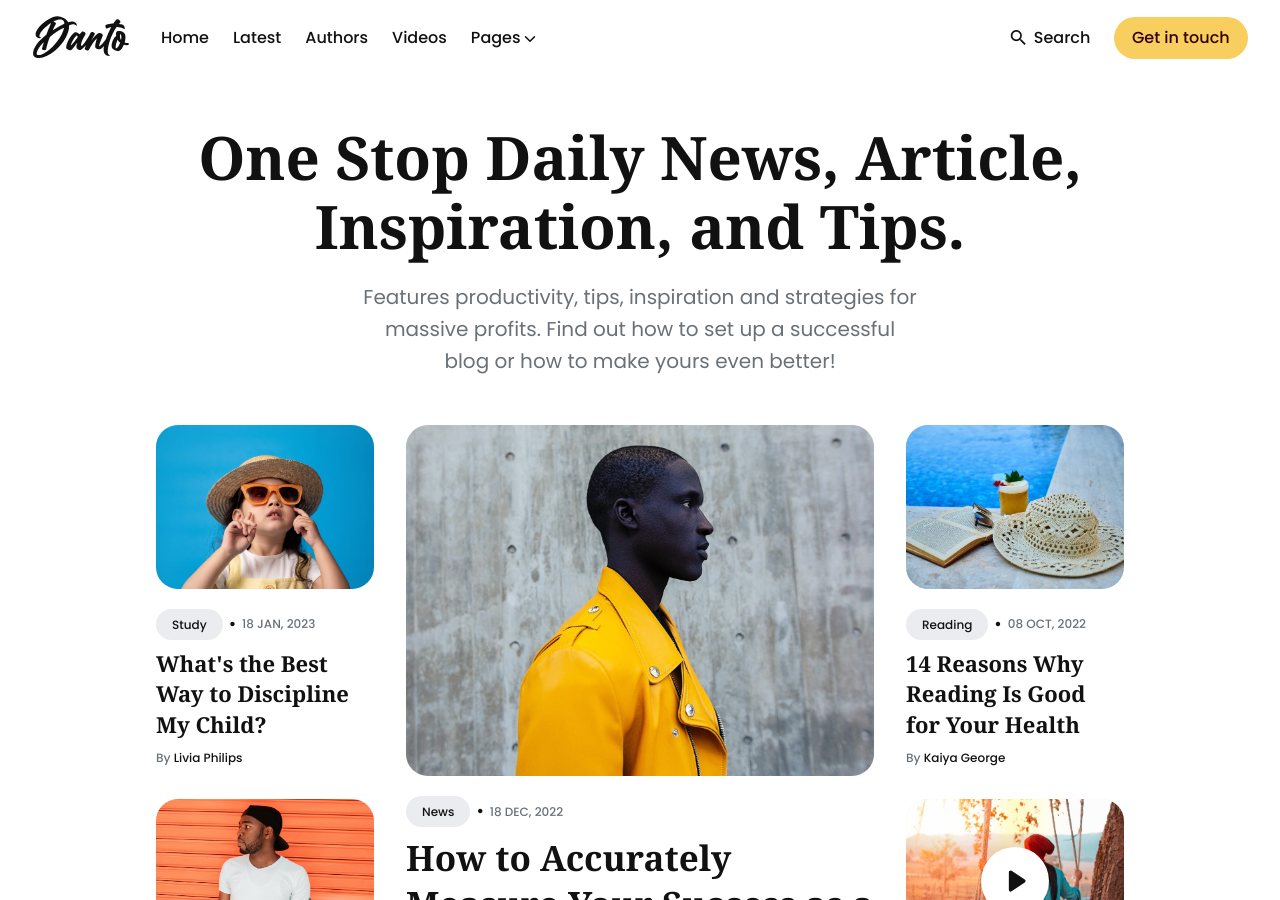
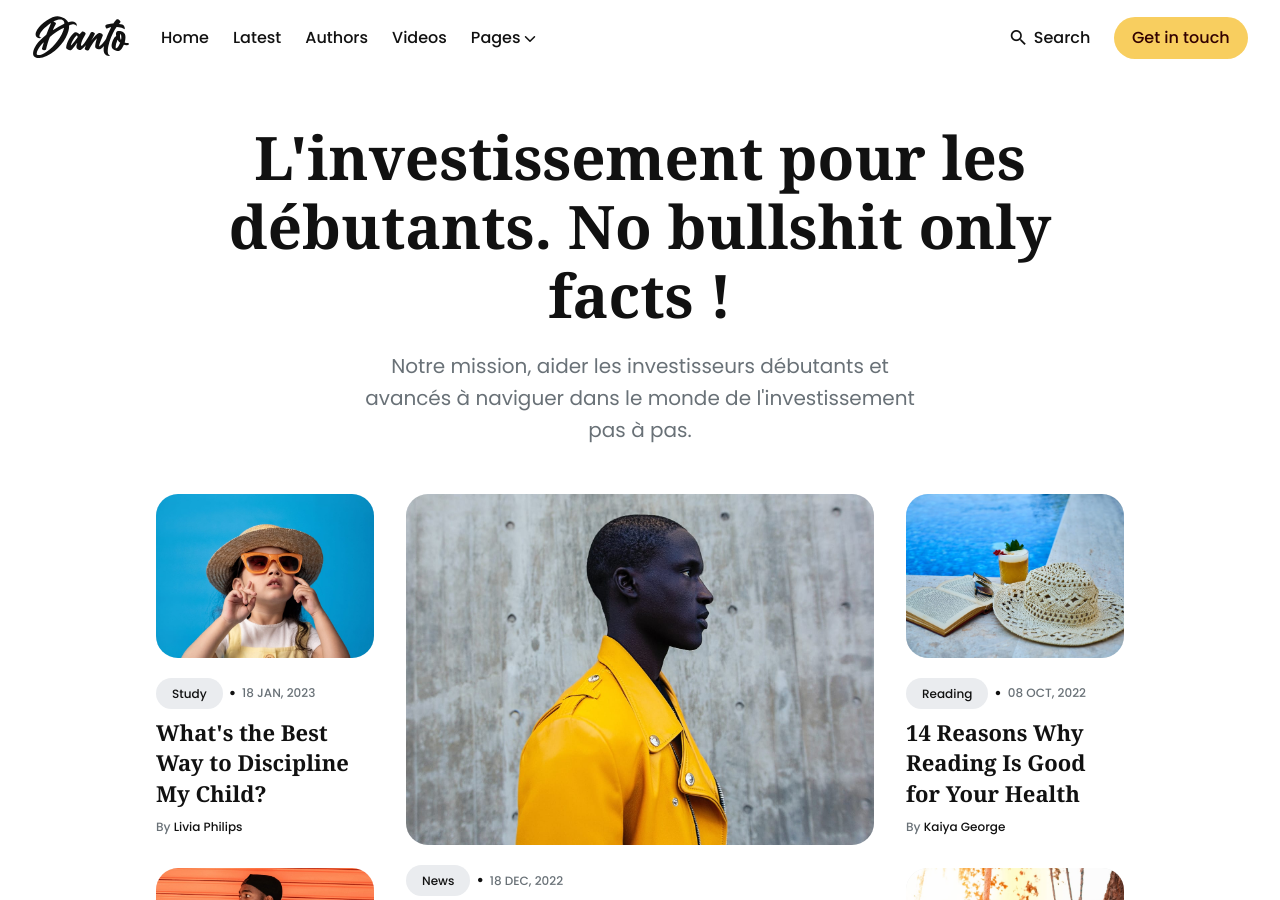
Before and after one commit to Thibaut-68/Investment-logbook.github.io, a Jekyll site: the page built from index.html, in a window 1280 px wide and 900 px high. Built offline with Jekyll 4.4.1, drawn with Linux system fonts in a browser that asks for light colours; some of the changed text lies outside the part shown.

Commit message:
Update settings.yml

```diff
--- a/_data/settings.yml
+++ b/_data/settings.yml
@@ -1,7 +1,7 @@
 #-------------------------------
 # Site Settings
-title: Danto
-description: Danto is a news and magazine Jekyll theme
+title: Investment Logbook
+description: Notre mission est d'aider les investisseurs débutants et avancés à naviguer dans le monde de l'investissement en toute confiance. Que vous cherchiez à investir dans des actions, des obligations, des fonds communs de placement ou des crypto-monnaies, Investment Logbook est l'endroit idéal pour commencer votre parcours d'investissement.
 logo: "/images/logo.svg" # You can add own logo. For example "/images/logo.svg".
 logo_dark: "/images/logo-dark.svg"
 color_scheme: auto # You can choose three modes auto, light, and dark. By default, the auto mode is set, which means the user can choose the light or dark mode themself.
@@ -41,8 +41,8 @@ cta_button:
 # Hero Settings
 hero:
   enable: true
-  hero_title: One Stop Daily News, Article, Inspiration, and Tips.
-  hero_description: Features productivity, tips, inspiration and strategies for massive profits. Find out how to set up a successful blog or how to make yours even better!
+  hero_title: L'investissement pour les débutants. No bullshit only facts !
+  hero_description: Notre mission, aider les investisseurs débutants et avancés à naviguer dans le monde de l'investissement pas à pas.
 
 
 #-------------------------------
```
